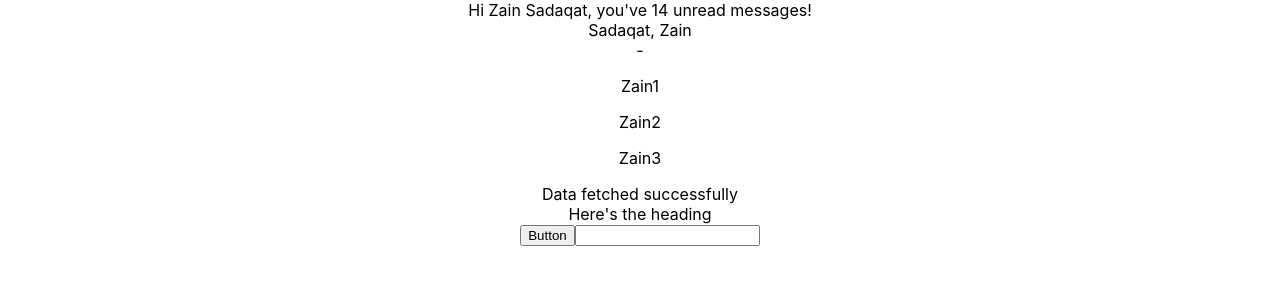
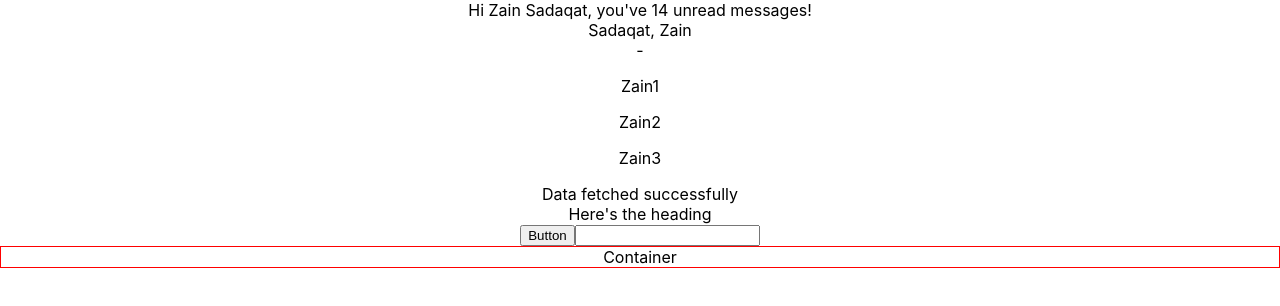
Before and after one commit to zainsadaqat/react-with-typescript, a React (Create React App) app: page / in a window 1280 px wide. Shown: the top 306 px of the page. Built offline with nearby package versions, Linux system fonts and the light colour scheme.

Commit message:
Use best practice for writing types as props

```diff
--- a/src/App.tsx
+++ b/src/App.tsx
@@ -7,6 +7,7 @@
 import Oscar from './components/Oscar';
 import Button from './components/Button';
 import Input from './components/Input';
+import Container from './components/Container';
 
 function App() {
   const name = {
@@ -41,6 +42,7 @@
         handleClick={(event) => console.log('Handle Click Event', event)}
       />
       <Input value="" handleChange={(event) => event.target.value} />
+      <Container styles={{ border: '1px solid red' }} />
     </div>
   );
 }
--- /dev/null
+++ b/src/components/Container.tsx
@@ -0,0 +1,10 @@
+import React from 'react';
+
+type ContainerProps = {
+  styles: React.CSSProperties;
+};
+const Container = (props: ContainerProps) => {
+  return <div style={props.styles}>Container</div>;
+};
+
+export default Container;
--- a/src/components/Input.tsx
+++ b/src/components/Input.tsx
@@ -5,10 +5,8 @@
   handleChange: (event: React.ChangeEvent<HTMLInputElement>) => void;
 };
 
-const Input = (props: InputProps) => {
-  return (
-    <input type="text" value={props.value} onChange={props.handleChange} />
-  );
+const Input = ({ value, handleChange }: InputProps) => {
+  return <input type="text" value={value} onChange={handleChange} />;
 };
 
 export default Input;
--- a/src/components/Person.tsx
+++ b/src/components/Person.tsx
@@ -1,9 +1,5 @@
-type PersonProps = {
-  name: {
-    firstName: string;
-    lastName: string;
-  };
-};
+import { PersonProps } from './Person.types';
+
 const Person = (props: PersonProps) => {
   return (
     <div>
--- a/src/components/PersonsList.tsx
+++ b/src/components/PersonsList.tsx
@@ -1,7 +1,8 @@
 import React from 'react';
+import { Name } from './Person.types';
 
 type PersonsListProps = {
-  nameList: { firstName: string; lastName: string }[];
+  nameList: Name[];
 };
 
 const PersonsList = (props: PersonsListProps) => {
```
Also changed, not shown: src/components/Person.types.ts (added, +8 -0 lines), 1 other file (tests, documents, lock files or other folders).
